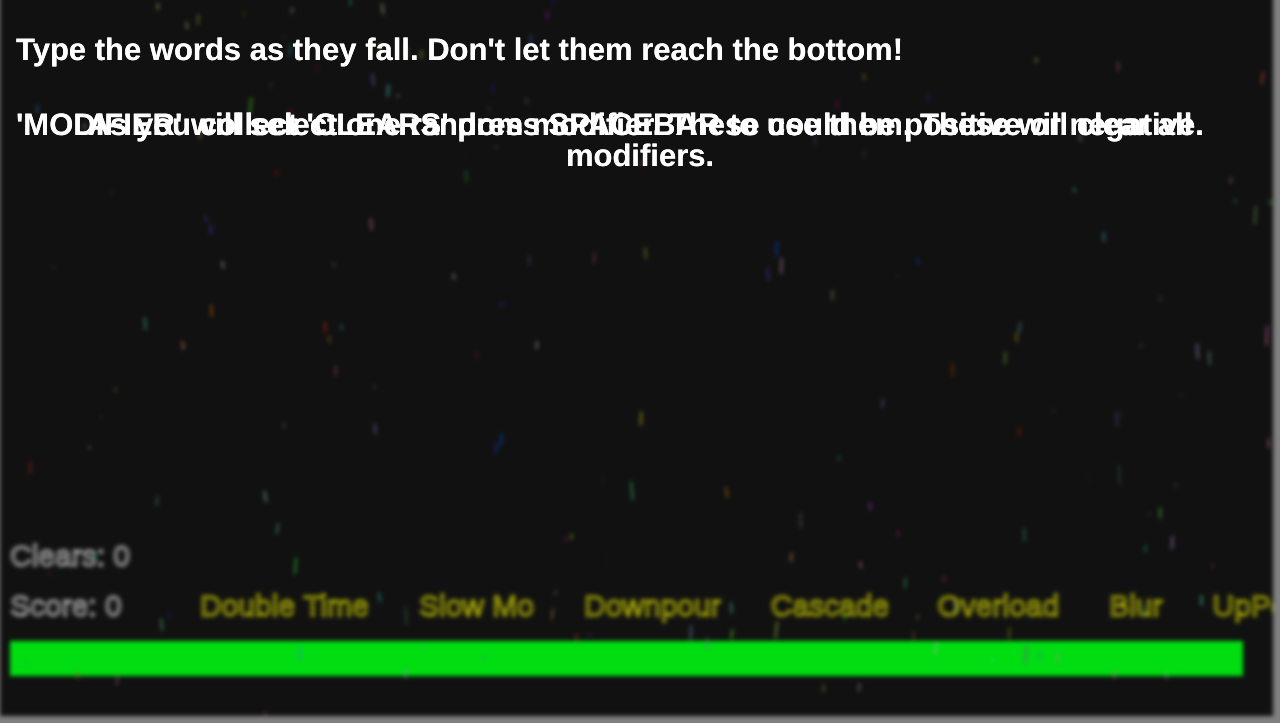
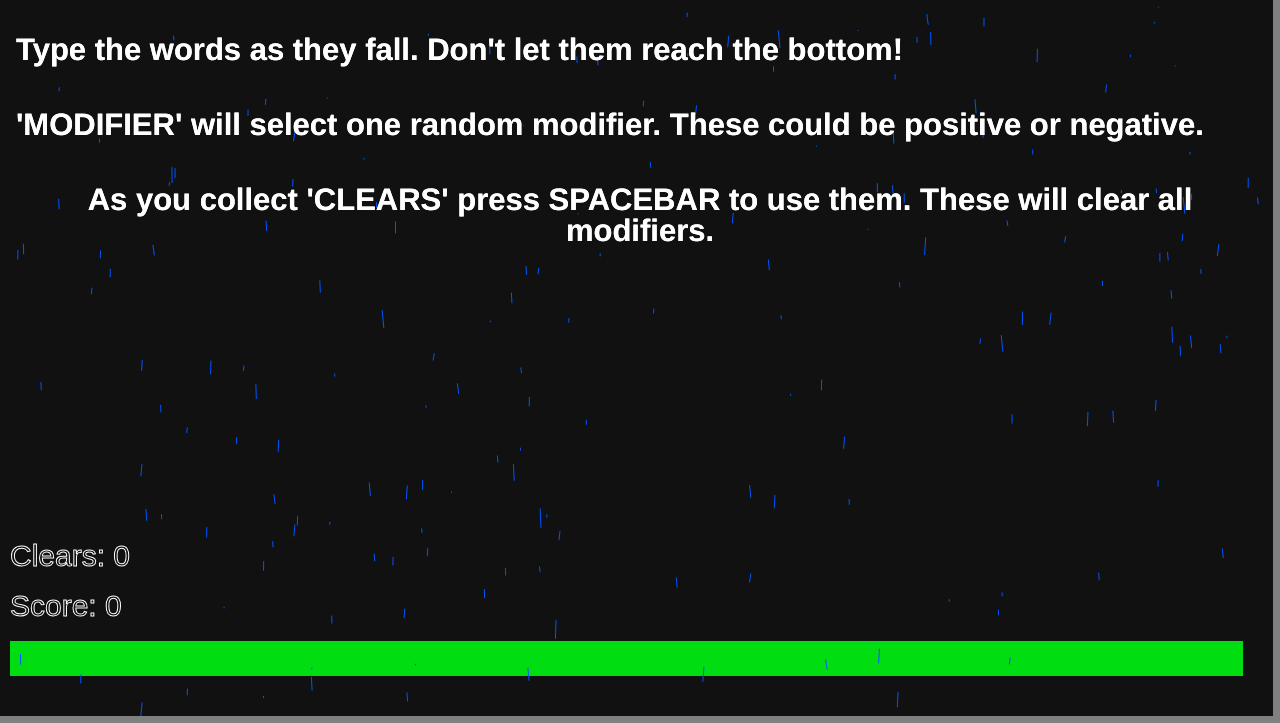
Before and after one commit to JoshOlds/WordGame, a website: page index.html in a window 1280 px wide. Shown: the part 77-800 px from the top of the page. Drawn offline with Linux system fonts and the light colour scheme.

Commit message:
Fixed last push

```diff
--- a/index.html
+++ b/index.html
@@ -32,7 +32,7 @@
       'MODIFIER' will select one random modifier. These could be positive or negative.
     </h3>
   </div>
-  <div class="menu3">
+  <div class="menu4">
     <h3 class="menu-text text-center" id="menu-text">
       As you collect 'CLEARS' press SPACEBAR to use them. These will clear all modifiers.
     </h3>
--- a/js/app.js
+++ b/js/app.js
@@ -31,16 +31,16 @@ function gameController(canvas) {
     this.health = 100;
     this.clears = 0;
     this.clearChance = 5;
-    this.modChance = 10;
+    this.modChance = 5;
     this.scoreMultiplier = 1;
 
-    this.doubleTime = true;
-    this.slowMo = true;
-    this.downpour = true;
-    this.cascade = true;
-    this.overload = true;
-    this.blur = true;
-    this.upPour = true;
+    this.doubleTime = false;
+    this.slowMo = false;
+    this.downpour = false;
+    this.cascade = false;
+    this.overload = false;
+    this.blur = false;
+    this.upPour = false;
 
 }
 
--- a/scss/app.scss
+++ b/scss/app.scss
@@ -29,6 +29,11 @@ body{
 .menu3{
     position: absolute;
     top: 175px;
+    //left: 0px;
+}
+.menu4{
+    position: absolute;
+    top: 250px;
     //left: 0px;
 }
 
```
Also changed, not shown: css/app.css.
